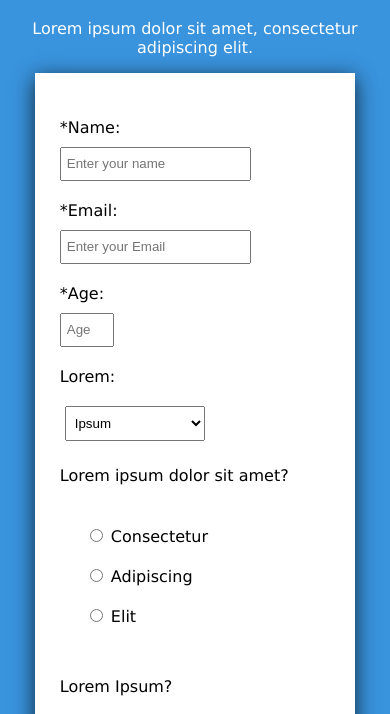
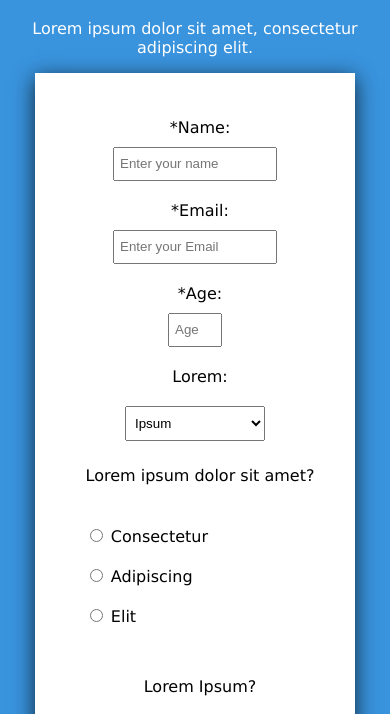
Before and after one commit to AAbushady/SurveyFormPractice, a plain HTML site: page index.html in a window 390 px wide. Shown: the part 62-776 px from the top of the page. Drawn offline with Linux system fonts and the light colour scheme.

Commit message:
Update style.css
altered input-text class width as it was mispelled and did not reflect properly. Finished up 600px media query and added a final media query for max-width: 350px.

```diff
--- a/style.css
+++ b/style.css
@@ -38,7 +38,7 @@ main {
 
 .input-text {
     height: 20px;
-    widht: 280px;
+    width: 150px;
     padding: 5px;
     margin: 5px;
 }
@@ -93,11 +93,22 @@ button:hover {
 @media (max-width: 600px) {
     .label {
         display: flex;
+        flex-direction: column;
         width: 100%;
+        text-align: center;
     }
 
     .content {
-        display: flex;
         width: 100%;
+        text-align: center;
+    }
+    ul {
+        text-align: justify;
     }
 }
+
+@media (max-width: 350px) {
+    textarea {
+        min-width: 200px;
+    }
+}
```
